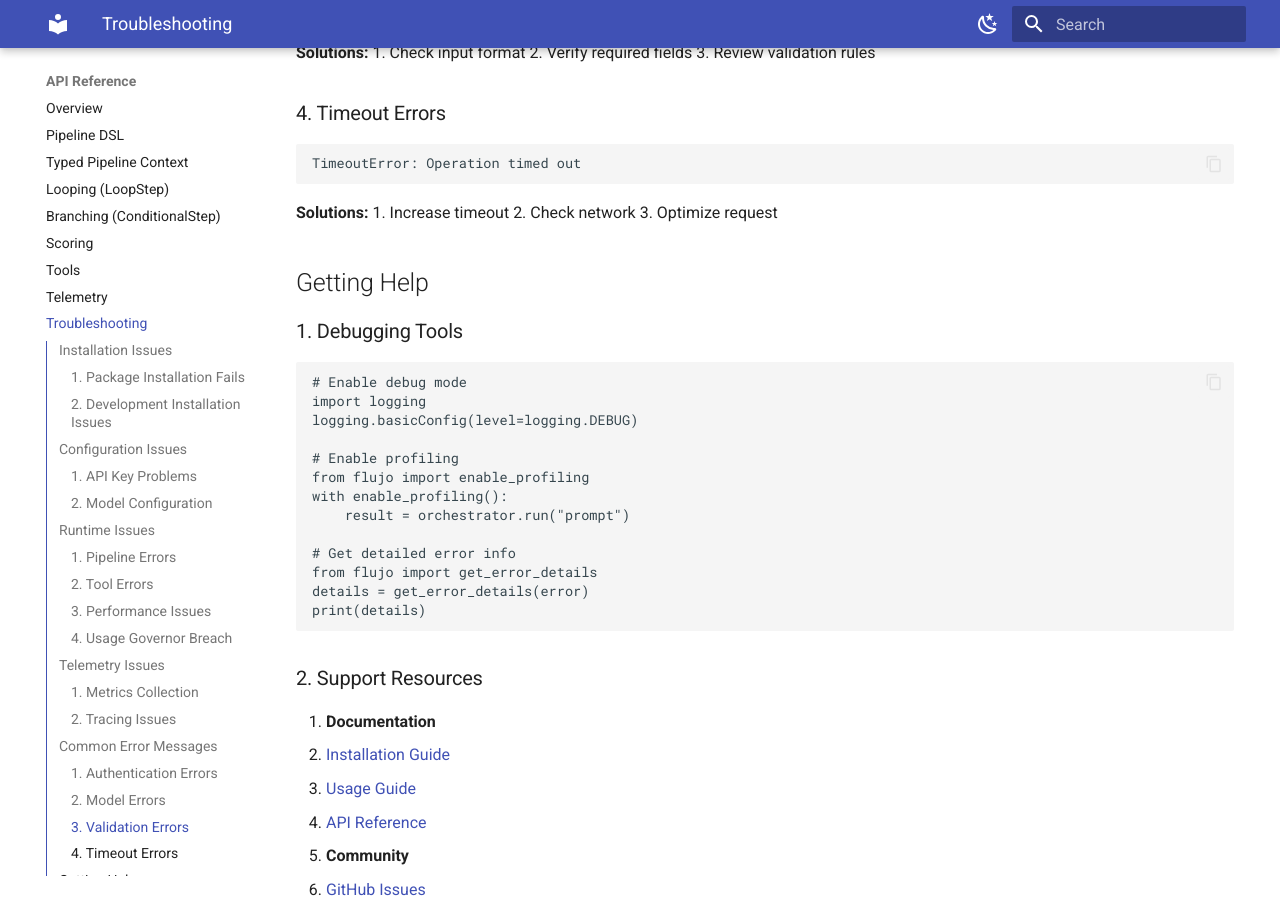
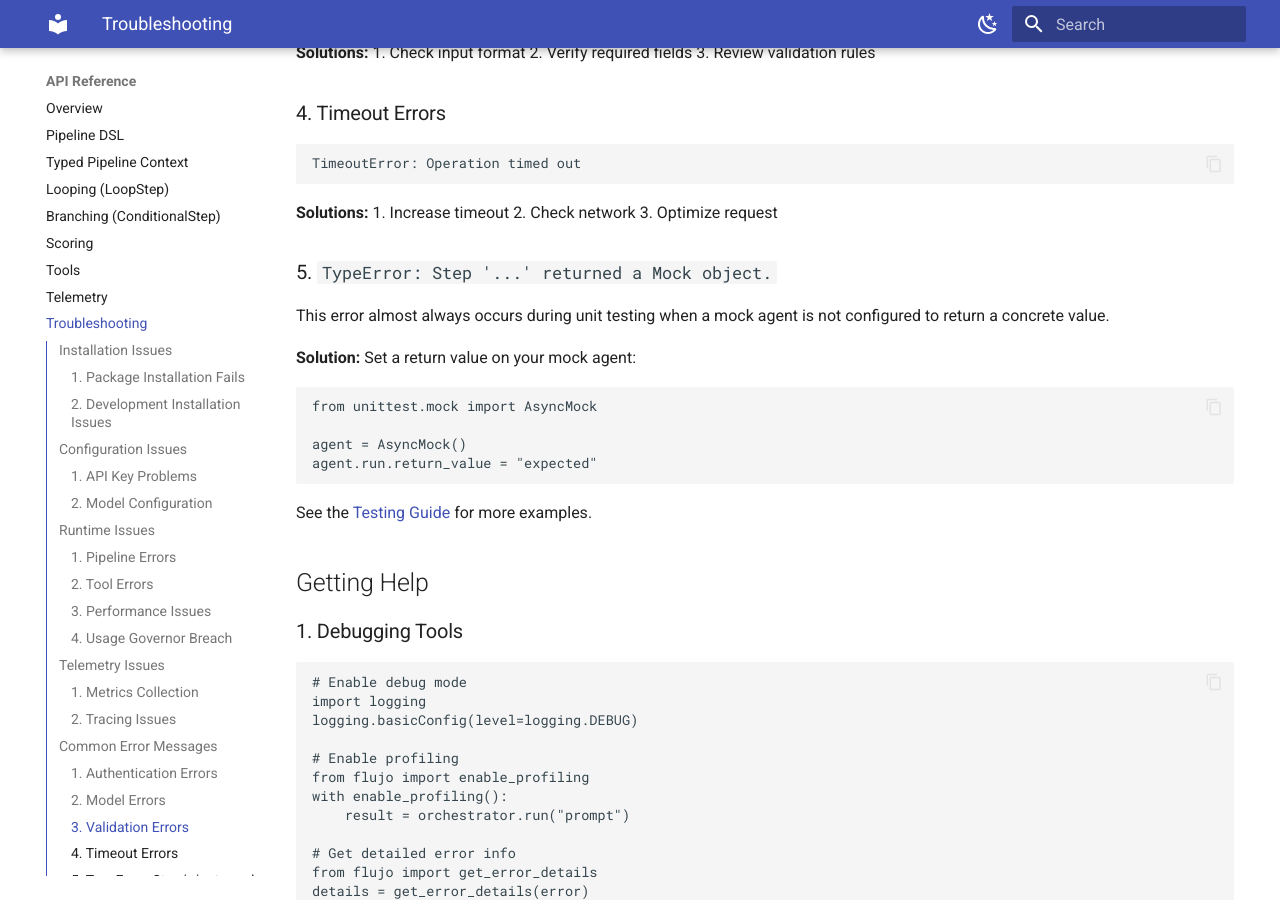
Before and after one commit to aandresalvarez/flujo, an MkDocs documentation site: the page built from docs/troubleshooting.md, in a window 1280 px wide and 900 px high, scrolled down 3629 px. Built offline with MkDocs 1.6.1 and Material for MkDocs 9.7.7, drawn with Linux system fonts in a browser that asks for light colours.

````diff
--- a/docs/troubleshooting.md
+++ b/docs/troubleshooting.md
@@ -327,6 +327,20 @@ TimeoutError: Operation timed out
 2. Check network
 3. Optimize request
 
+### 5. `TypeError: Step '...' returned a Mock object.`
+
+This error almost always occurs during unit testing when a mock agent is not configured to return a concrete value.
+
+**Solution:** Set a return value on your mock agent:
+
+```python
+from unittest.mock import AsyncMock
+
+agent = AsyncMock()
+agent.run.return_value = "expected"
+```
+See the [Testing Guide](testing_guide.md) for more examples.
+
 ## Getting Help
 
 ### 1. Debugging Tools
--- a/mkdocs.yml
+++ b/mkdocs.yml
@@ -37,6 +37,7 @@ nav:
     - 'Contributing Guide': dev.md
     - 'Documentation Guide': documentation_guide.md
     - 'Documentation Status': documentation_status.md
+    - 'Testing Guide': testing_guide.md
   - 'Use Cases': use_cases.md
   - Cookbook:
     - 'Controlling Costs': cookbook/cost_control.md
````
Also changed, not shown: docs/testing_guide.md (added, +22 -0 lines), 3 other files.
